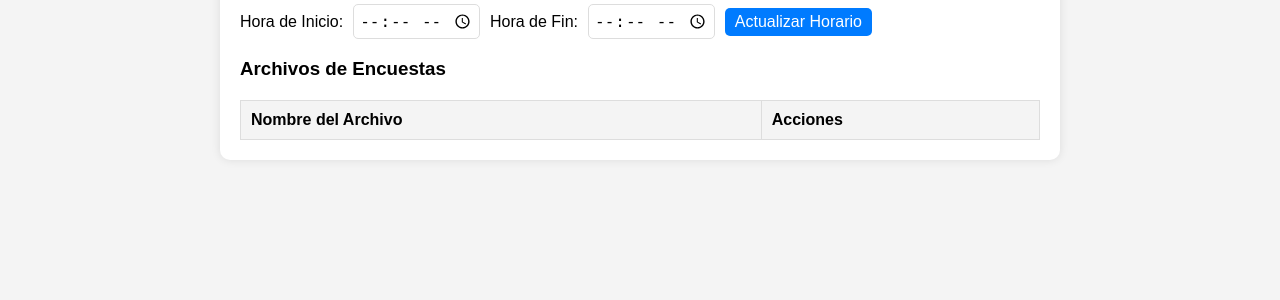
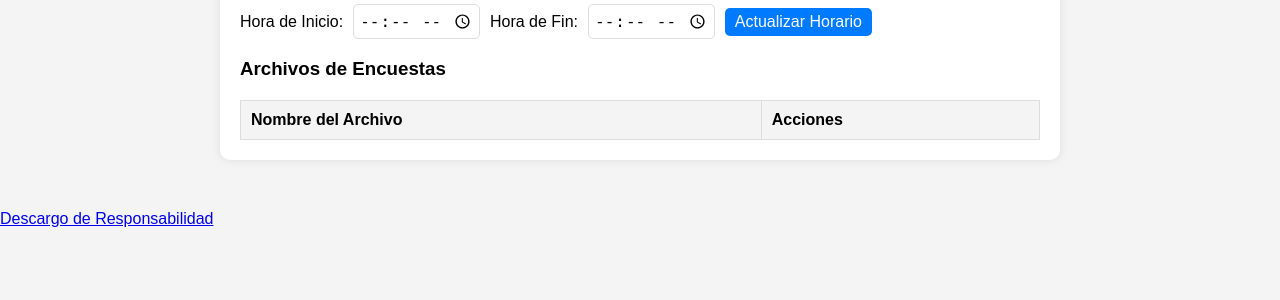
Before and after one commit to yosoyelquesoy/Espontaneos_UMF4, a Flask app: page /admin_dashboard in a window 1280 px wide. Shown: the part 362-662 px from the top of the page. Run offline with Flask 2, Linux system fonts and the light colour scheme; the visitor is signed in with stand-in values (Sample User, id 1); lists and menus that the app fills with data are empty.

Commit message:
Añadir descargo de responsabilidad en admin_dashboard

```diff
--- a/templates/admin_dashboard.html
+++ b/templates/admin_dashboard.html
@@ -188,13 +188,24 @@
             </tr>
             {% endfor %}
         </table>
-        <div id="disclaimerPopup" class="disclaimer-popup">
-            <h3>Descargo de Responsabilidad</h3>
-            <p>
-                Esta herramienta ha sido creada exclusivamente con fines académicos e ilustrativos. El creador no se hace responsable del uso que se le dé fuera de este contexto. Su aplicación en entornos reales es bajo la responsabilidad del usuario.</p>
-            <button onclick="closeDisclaimer()">Cerrar</button>
-        </div>
     </div>
-
+    <div id="disclaimerPopup" class="disclaimer-popup">
+        <h3>Descargo de Responsabilidad</h3>
+        <p>
+            Esta herramienta ha sido creada exclusivamente con fines académicos e ilustrativos. El creador no se hace responsable del uso que se le dé fuera de este contexto. Su aplicación en entornos reales es bajo la responsabilidad del usuario.
+        </p>
+        <button onclick="closeDisclaimer()">Cerrar</button>
+    </div>
+    <script>
+        function closeDisclaimer() {
+            document.getElementById('disclaimerPopup').style.display = 'none';
+        }
+        function showDisclaimer() {
+            document.getElementById('disclaimerPopup').style.display = 'block';
+        }
+    </script>
+    <div class="disclaimer">
+        <p><a href="javascript:void(0);" onclick="showDisclaimer()">Descargo de Responsabilidad</a></p>
+    </div>
 </body>
 </html>
```
Also changed, not shown: other parts of templates/admin_dashboard.html (+15 -15 lines).
